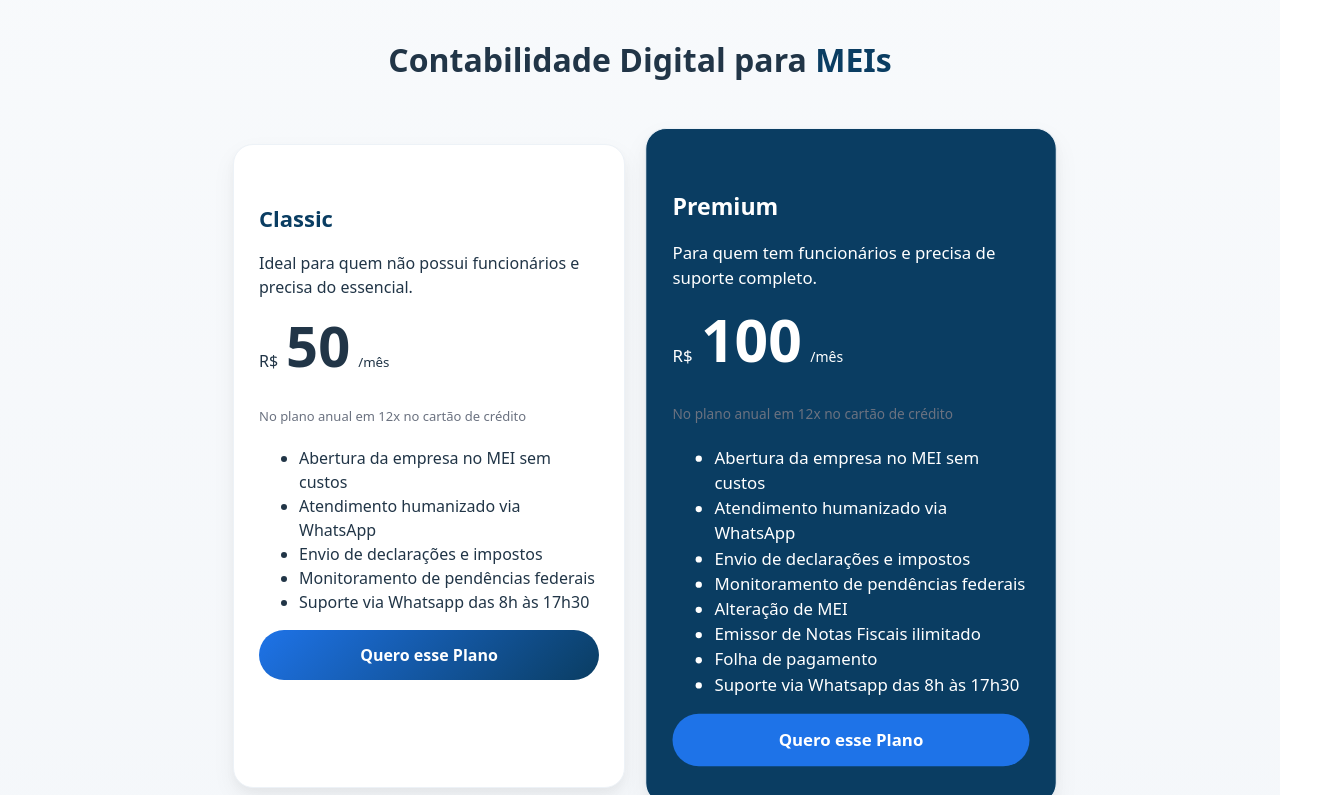
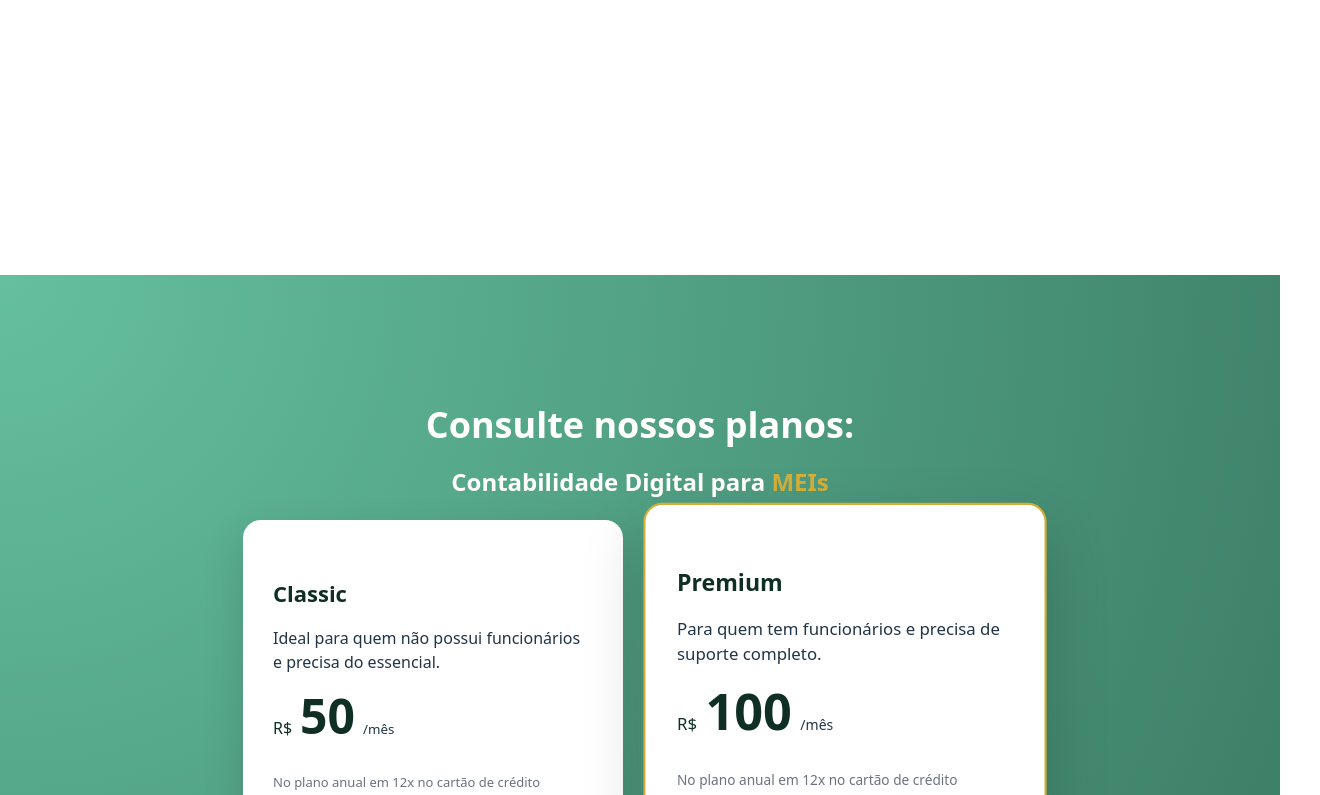
Before and after one commit to CeliaRaizer/Site_Contabilidade, a React (Vite) app: page / in a window 1280 px wide. Shown: the part 1005-1800 px from the top of the page, 1320 px wide, since content can reach past the window. Built offline with nearby package versions, Linux system fonts and the light colour scheme.

Commit message:
mudança de cor

```diff
--- a/src/components/Header.css
+++ b/src/components/Header.css
@@ -142,3 +142,7 @@
   }
 
 }
+
+section {
+  padding: 80px 20px;
+}
--- a/src/components/Plans.css
+++ b/src/components/Plans.css
@@ -1,49 +1,70 @@
+/* ========================= */
+/* SECTION PLANOS */
+/* ========================= */
+
 .plans {
   padding: 100px 5%;
-  background: linear-gradient(to bottom, #f8fafc, #eef2f7);
+  background: radial-gradient(circle at top left, #65c09f, #0B2F23);
   text-align: center;
 }
 
+.plans h1 {
+  color: #ffffff;
+  font-size: 36px;
+  margin-bottom: 10px;
+}
+
 .plans h2 {
-  font-size: 32px;
-  margin-bottom: 60px;
+  color: #ffffff;
 }
 
 .plans h2 span {
-  font-weight: bold;
-  color: #0a3d62;
+  color: #d4af37;
 }
+
+/* ========================= */
+/* CONTAINER */
+/* ========================= */
 
 .plans-container {
   display: flex;
   justify-content: center;
   gap: 30px;
   flex-wrap: wrap;
+  max-width: 1100px;
+  margin: 0 auto;
 }
 
+/* ========================= */
 /* CARD BASE */
+/* ========================= */
+
 .card {
   background: #ffffff;
-  border-radius: 20px;
-  padding: 35px 25px;
+  border-radius: 18px;
+  padding: 35px 30px;
   width: 100%;
-  max-width: 340px;
-  box-shadow:
-    0 10px 25px rgba(0,0,0,0.05),
-    0 5px 10px rgba(0,0,0,0.03);
+  max-width: 320px;
+  box-shadow: 0 15px 40px rgba(0,0,0,0.15);
   text-align: left;
   transition: 0.3s ease;
-  border: 1px solid #edf2f7;
+  position: relative;
 }
 
 .card:hover {
-  transform: translateY(-10px);
+  transform: translateY(-8px);
 }
 
 .card h3 {
+  color: #0f2f25;
   font-size: 22px;
-  margin-bottom: 15px;
-  color: #0a3d62;
+  margin-bottom: 10px;
+}
+
+.installments {
+  font-size: 13px;
+  color: #6b7280;
+  margin-bottom: 20px;
 }
 
 .description {
@@ -52,7 +73,10 @@
   margin-bottom: 30px;
 }
 
+/* ========================= */
 /* PREÇO */
+/* ========================= */
+
 .price {
   display: flex;
   align-items: baseline;
@@ -62,11 +86,13 @@
 
 .price span {
   font-size: 16px;
+  color: #0f2f25;
 }
 
 .price h1 {
-  font-size: 56px;
+  font-size: 48px;
   margin: 0;
+  color: #0f2f25;
 }
 
 .price p {
@@ -74,13 +100,16 @@
   color: #555;
 }
 
-/* BOTÃO */
+/* ========================= */
+/* BOTÃO PADRÃO */
+/* ========================= */
+
 .card button {
   width: 100%;
   padding: 14px;
   border-radius: 30px;
   border: none;
-  background: linear-gradient(135deg, #1e73e8, #0a3d62);
+  background: linear-gradient(135deg, #164a3a, #0f2f25);
   color: white;
   font-weight: 600;
   cursor: pointer;
@@ -90,37 +119,47 @@
 .card button:hover {
   opacity: 0.9;
 }
-/* CARD DESTAQUE */
+
+/* ========================= */
+/* CARD DESTAQUE PREMIUM */
+/* ========================= */
+
 .featured {
-  background: #0a3d62;
-  color: white;
+  background: #ffffff;
+  border: 2px solid #d4af37;
   transform: scale(1.05);
-}
-
-.featured h3,
-.featured .description,
-.featured .price p {
-  color: white;
+  box-shadow: 0 25px 60px rgba(0,0,0,0.18);
+  z-index: 2;
 }
 
 .featured button {
-  background: #1e73e8;
+  background: #d4af37;
+  color: #0f2f25;
+  font-weight: 700;
 }
+
+/* ========================= */
+/* BADGE PREMIUM */
+/* ========================= */
 
 .badge {
   position: absolute;
-  top: -15px;
+  top: -12px;
   left: 50%;
   transform: translateX(-50%);
-  background: white;
-  color: #0a3d62;
-  padding: 5px 15px;
-  border-radius: 20px;
+  background: #d4af37;
+  color: #0f2f25;
+  padding: 6px 18px;
+  border-radius: 30px;
   font-size: 12px;
-  font-weight: bold;
+  font-weight: 600;
+  letter-spacing: 0.5px;
 }
 
+/* ========================= */
 /* RESPONSIVO */
+/* ========================= */
+
 @media (max-width: 900px) {
   .plans-container {
     flex-direction: column;
@@ -128,33 +167,17 @@
   }
 
   .featured {
-    transform: scale(1);
-  }
-
-  .destaque-maior {
-    width: 320px;
-    transform: scale(1);
+    transform: none;
   }
 }
 
-.destaque-maior {
-    background: linear-gradient(135deg, #0a1d2c, #253541);
-    color: white;
-    width: 380px;
-    transform: scale(1.08);
-    z-index: 2;
-}
-
-/* ========================= */
-/* 📱 MOBILE REAL (até 768px) */
-/* ========================= */
 @media (max-width: 768px) {
 
-  .plans{
+  .plans {
     padding: 50px 20px;
   }
 
-   .plans-container {
+  .plans-container {
     flex-direction: column;
     gap: 20px;
   }
@@ -168,15 +191,8 @@
     font-size: 38px;
   }
 
-  .featured,
-  .destaque-maior {
+  .featured {
     transform: none;
     width: 100%;
   }
 }
-
-.installments {
-  font-size: 13px;
-  color: #6b7280; /* cinza mais elegante */
-  margin-bottom: 20px;
-}
```
